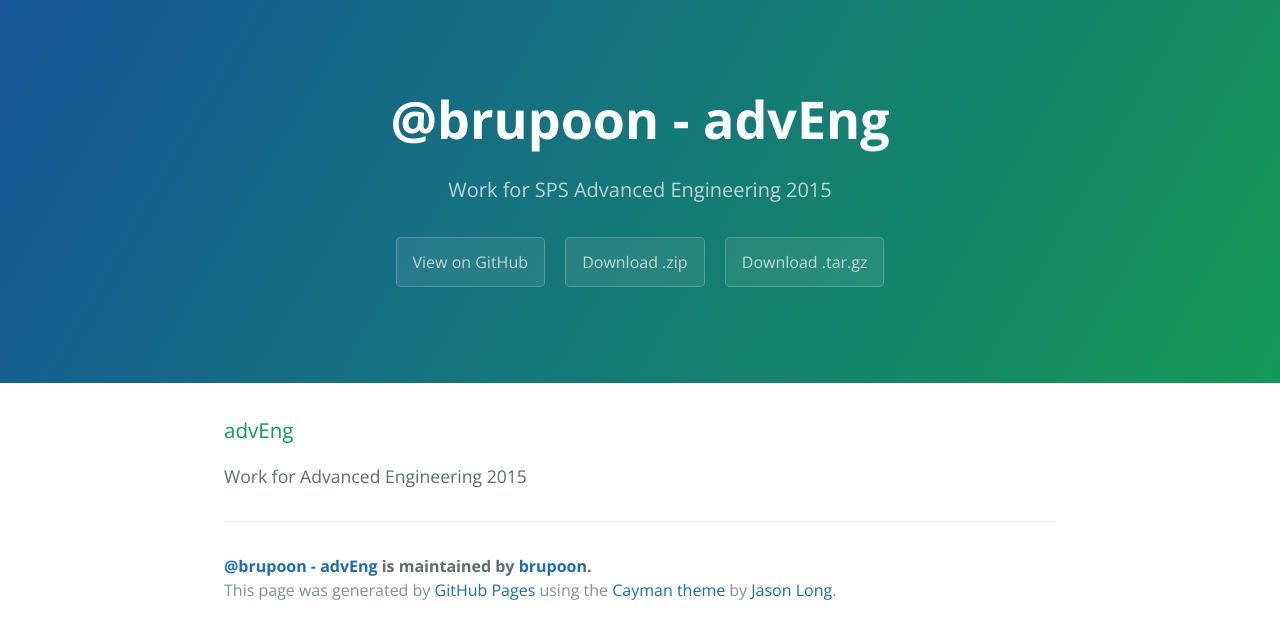
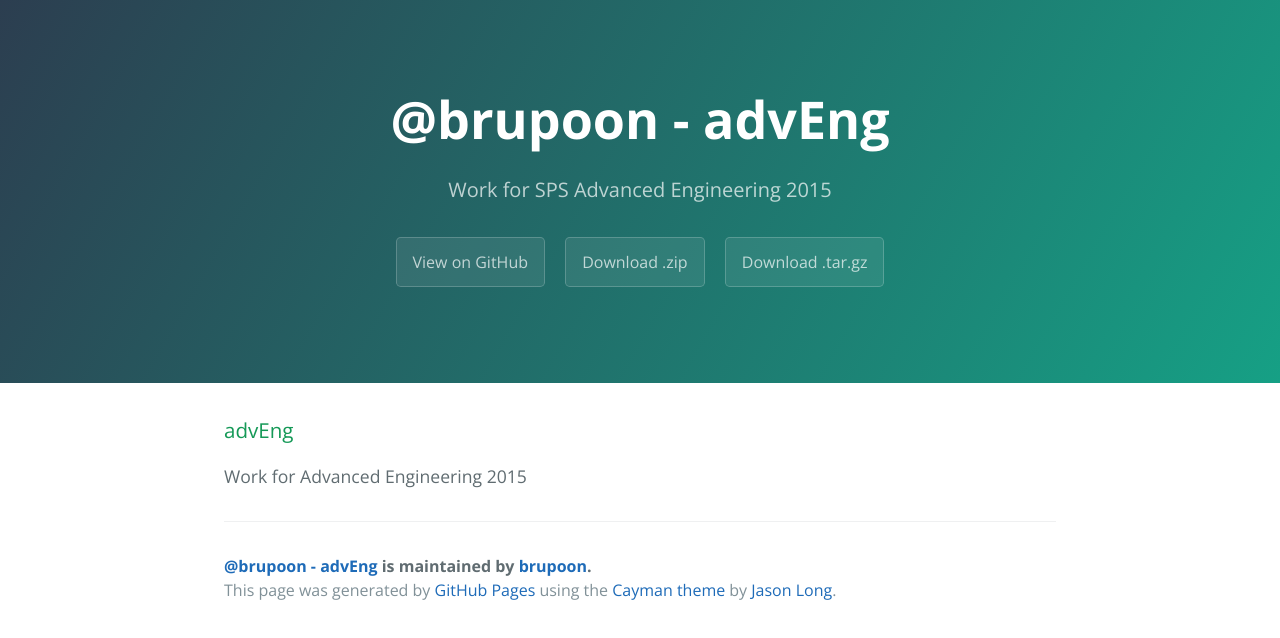
Before and after one commit to brunston/advEng, a plain HTML site: page index.html in a window 1280 px wide. Drawn offline with nearby package versions, Linux system fonts and the light colour scheme.

Commit message:
Update stylesheet.css

```diff
--- a/stylesheets/stylesheet.css
+++ b/stylesheets/stylesheet.css
@@ -56,8 +56,8 @@ a {
 .page-header {
   color: #fff;
   text-align: center;
-  background-color: #159957;
-  background-image: linear-gradient(120deg, #155799, #159957); }
+  background-color: #16a085;
+  background-image: linear-gradient(120deg, #2c3e50, #16a085); }
 
 @media screen and (min-width: 64em) {
   .page-header {
```
